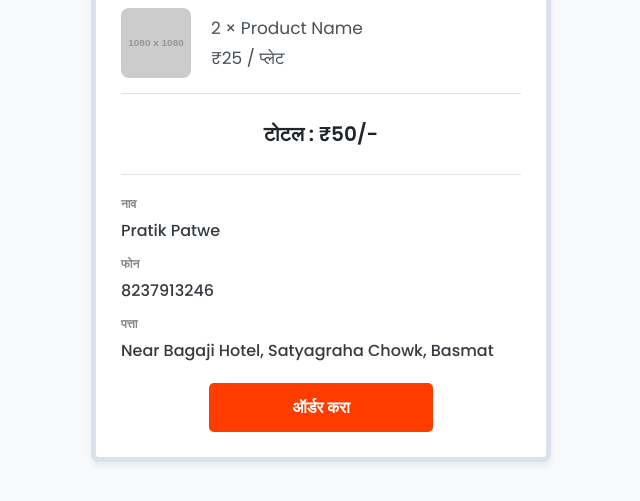
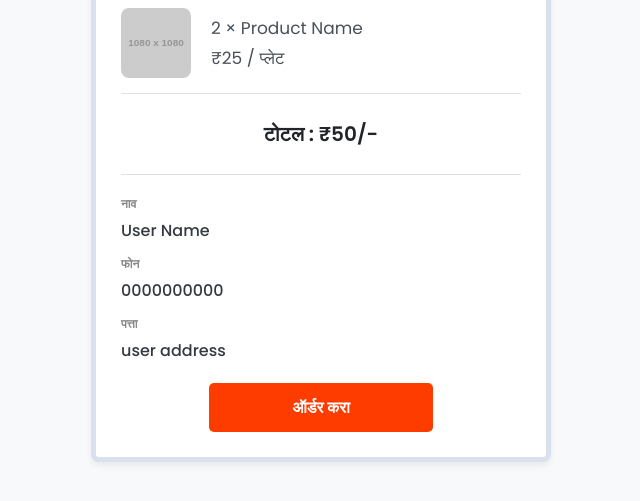
Before and after one commit to NxtCounsil/Hotel-Atithi, a plain HTML site: page cart.html in a window 1280 px wide. Shown: the part 209-710 px from the top of the page, without its empty margins (319-959 px from the left). Drawn offline with nearby package versions, Linux system fonts and the light colour scheme; placeholder pictures from the web are drawn by us.

Commit message:
Update cart.html

```diff
--- a/cart.html
+++ b/cart.html
@@ -145,9 +145,9 @@
             const productName = localStorage.getItem('productName') || 'Product Name';
             const productPrice = localStorage.getItem('productPrice') || '₹25 / प्लेट';
             const productImage = localStorage.getItem('productImage') || 'https://via.placeholder.com/1080x1080/eee?text=1:1';
-            const userName = localStorage.getItem('name') || 'Pratik Patwe';
-            const userPhone = localStorage.getItem('phone') || '8237913246';
-            const userAddress = localStorage.getItem('address') || 'Near Bagaji Hotel, Satyagraha Chowk, Basmat';
+            const userName = localStorage.getItem('name') || 'User Name';
+            const userPhone = localStorage.getItem('phone') || '0000000000';
+            const userAddress = localStorage.getItem('address') || 'user address';
 
             // Extract numeric value from product price
             const priceNumber = parseFloat(productPrice.replace(/[^0-9.]/g, '')) || 25;
```
